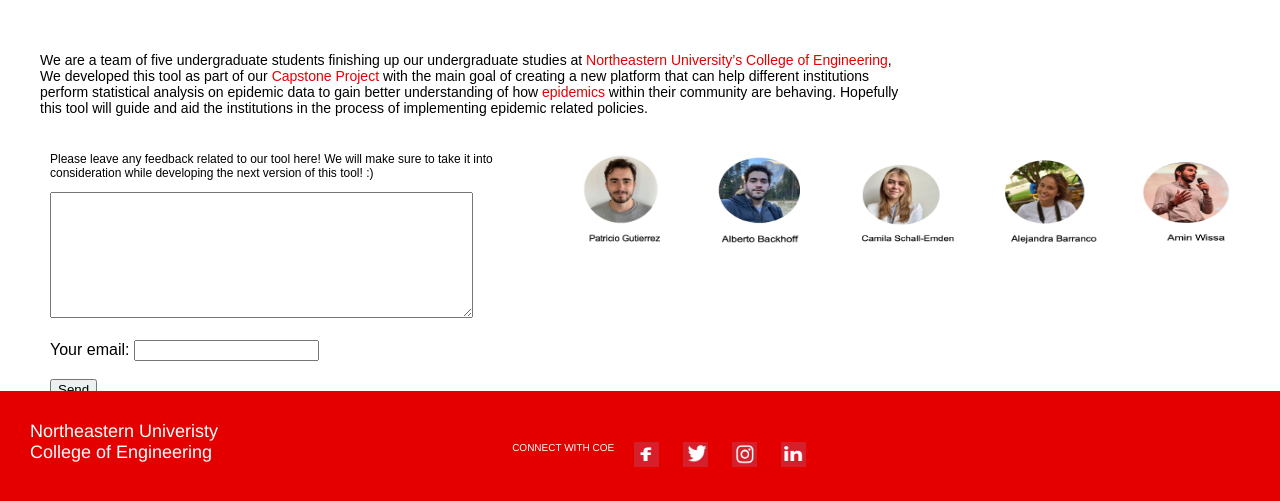
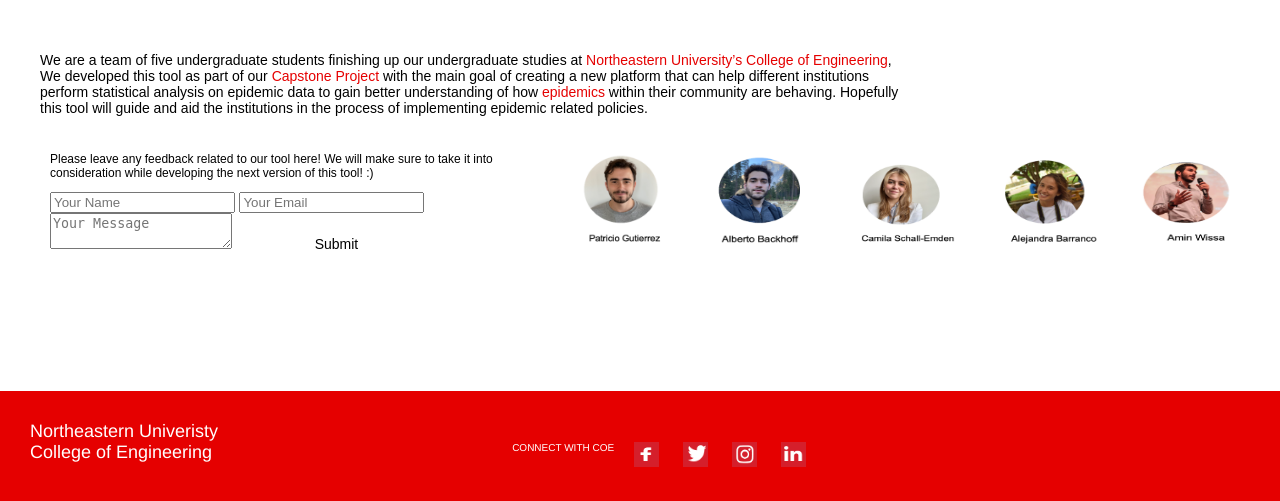
Before and after one commit to abackhoff/hyse-epidemicanalysis, a Flask app: page /feedback in a window 1280 px wide. Shown: the part 299-800 px from the top of the page. Run offline with Flask 2, Linux system fonts and the light colour scheme.

Commit message:
Update Feedback.html

```diff
--- a/templates/Feedback.html
+++ b/templates/Feedback.html
@@ -127,12 +127,13 @@
 
     <p style="text-align: left; color: black;font-size: 12px;">Please leave any feedback related to our tool here! We will make sure to take it into consideration while developing the next version of this tool! :)
 </p>
-<form action="send-email.php" method="post">
-  <textarea rows="8" cols="50" name="message"></textarea><br><br>
-  <label for="email">Your email:</label>
-  <input type="email" name="email" required><br><br>
-  <input type="submit" value="Send">
+<form action="/send-feedback" method="post">
+  <input type="text" name="name" placeholder="Your Name">
+  <input type="email" name="email" placeholder="Your Email">
+  <textarea name="message" placeholder="Your Message"></textarea>
+  <button type="submit">Submit</button>
 </form>
+
   </div>
 
 
```
